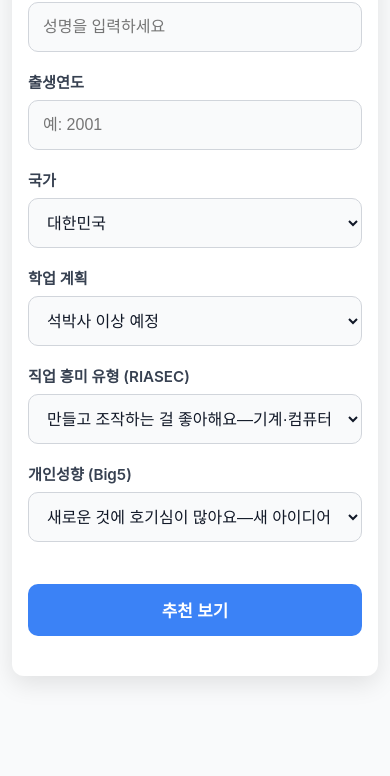
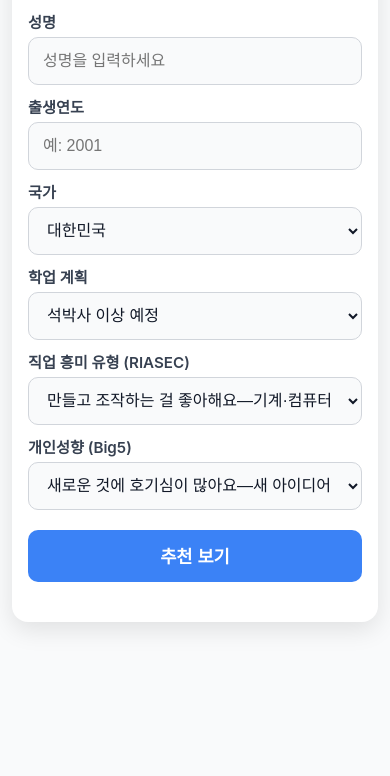
Before and after one commit to DongSoo-520503/2-future-job, a website: page index.html in a window 390 px wide. Shown: the part 121-897 px from the top of the page. After the commit the page ends 844 px from the top, so only its background shows below. Drawn offline with Linux system fonts and the light colour scheme.

Commit message:
Add files via upload

```diff
--- a/index.html
+++ b/index.html
@@ -17,15 +17,15 @@
       height: 100%;
       background: #f9fafb;
       font-family: -apple-system, BlinkMacSystemFont, "Segoe UI", Roboto, sans-serif;
-      -webkit-overflow-scrolling: touch; /* iOS 스크롤 부드럽게 */
+      -webkit-overflow-scrolling: touch;
     }
 
     .page {
-      min-height: 100vh;                  /* ← 핵심: 최소 전체 화면 높이 */
-      padding: 16px 14px 80px;            /* 하단에 여유 → 버튼 잘 보이게 */
+      min-height: 100vh;
+      padding: 6px 14px 55px;           /* 상하 더 줄임 */
       display: flex;
       flex-direction: column;
-      align-items: center;                /* 가로 중앙 */
+      align-items: center;
     }
 
     .card.form-card {
@@ -34,7 +34,7 @@
       background: white;
       border-radius: 16px;
       box-shadow: 0 8px 25px rgba(0, 0, 0, 0.1);
-      padding: 24px 18px 32px;            /* 아래쪽 패딩 늘림 */
+      padding: 24px 18px 32px;
     }
 
     .page-title.center-title {
@@ -47,13 +47,13 @@
 
     .form-grid {
       display: grid;
-      gap: 20px;
+      gap: 11px;                         /* 13 → 11 */
     }
 
     .field {
       display: flex;
       flex-direction: column;
-      gap: 8px;
+      gap: 5px;                          /* 6 → 5 */
     }
 
     .field label {
@@ -64,7 +64,7 @@
 
     input,
     select {
-      height: 50px;
+      height: 40px;                      /* 42 → 40 */
       padding: 0 14px;
       font-size: 1rem;
       border: 1px solid #d1d5db;
@@ -87,7 +87,7 @@
       background: #3b82f6;
       border: none;
       border-radius: 10px;
-      margin-top: 24px;                   /* 위쪽 여백 확보 */
+      margin-top: 11px;                  /* 14 → 11 */
       cursor: pointer;
     }
 
@@ -104,22 +104,24 @@
 
     @media (max-width: 430px) {
       .page {
-        padding: 14px 12px 100px;         /* 작은 화면에서 더 아래 여유 */
+        padding: 5px 12px 55px;
       }
       .card.form-card {
         padding: 20px 16px 28px;
-        border-radius: 12px;
       }
       .page-title.center-title {
         font-size: 1.7rem;
         margin-bottom: 24px;
       }
       .form-grid {
-        gap: 18px;
+        gap: 10px;
+      }
+      input, select {
+        height: 38px;
       }
       .primary-btn {
         height: 52px;
-        font-size: 1.05rem;
+        margin-top: 10px;
       }
     }
   </style>
```
